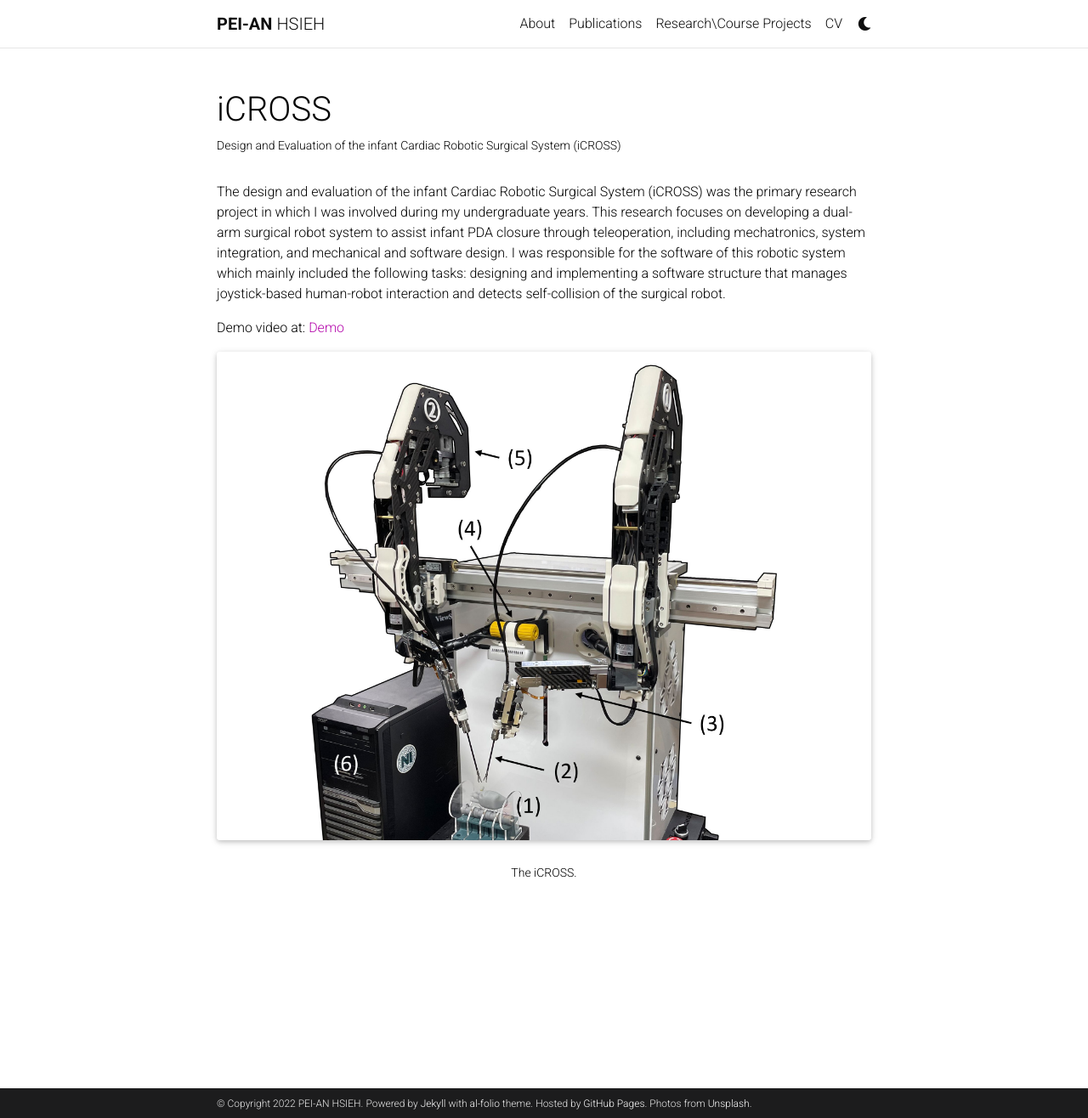
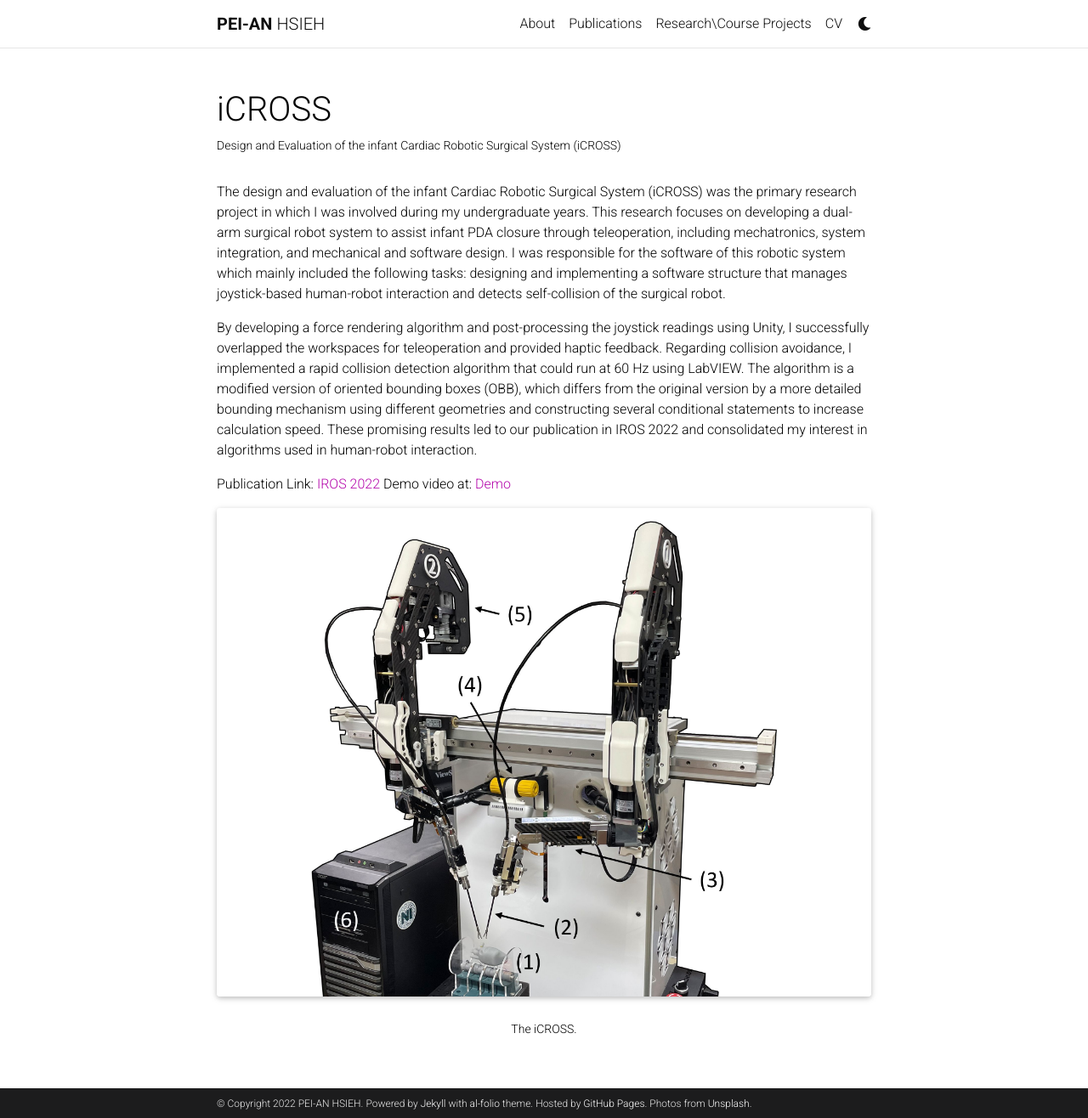
Before and after one commit to pei06/pei06.github.io, a Jekyll site: the page built from _projects/3_project.md, in a window 1280 px wide and 1316 px high. Shown: the whole window at 85% size. Built offline with Jekyll 4.4.1, drawn with Linux system fonts in a browser that asks for light colours; comment, search, counter and statistics services are not loaded; a style sheet for code colours, icons or effects is not loaded.

Commit message:
more icross content

```diff
--- a/_projects/3_project.md
+++ b/_projects/3_project.md
@@ -9,6 +9,9 @@ category: Research Projects
 
 The design and evaluation of the infant Cardiac Robotic Surgical System (iCROSS) was the primary research project in which I was involved during my undergraduate years. This research focuses on developing a dual-arm surgical robot system to assist infant PDA closure through teleoperation, including mechatronics, system integration, and mechanical and software design. I was responsible for the software of this robotic system which mainly included the following tasks: designing and implementing a software structure that manages joystick-based human-robot interaction and detects self-collision of the surgical robot.
 
+By developing a force rendering algorithm and post-processing the joystick readings using Unity, I successfully overlapped the workspaces for teleoperation and provided haptic feedback. Regarding collision avoidance, I implemented a rapid collision detection algorithm that could run at 60 Hz using LabVIEW. The algorithm is a modified version of oriented bounding boxes (OBB), which differs from the original version by a more detailed bounding mechanism using different geometries and constructing several conditional statements to increase calculation speed. These promising results led to our publication in IROS 2022 and consolidated my interest in algorithms used in human-robot interaction.
+
+Publication Link: [IROS 2022](https://ieeexplore.ieee.org/document/9981503?fbclid=IwAR33YrXJFXWVlRh2ZS0LvqCIAdVxeTQPoBSbUfLo0q9ULANQs3EhmmIph8A)
 Demo video at: [Demo](https://cwchenee.wixsite.com/nasa-ntuee/microsurgical-robots)
 
 
```
